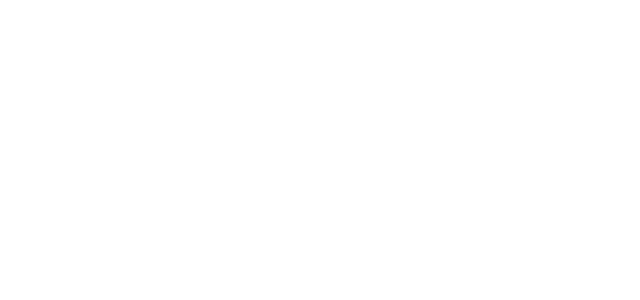
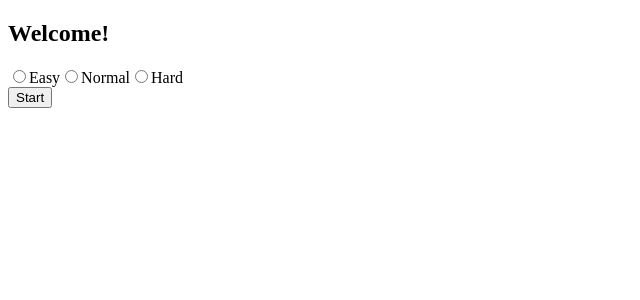
Before and after one commit to acciojob/memory-game-aditya2145, a React app: page / in a window 1280 px wide. Shown: the top 300 px of the page, without its empty margins (0-640 px from the left). Built offline with nearby package versions, Linux system fonts and the light colour scheme.

Commit message:
Update App.js

```diff
--- a/src/components/App.js
+++ b/src/components/App.js
@@ -1,11 +1,13 @@
 
 import React from "react";
+import Landing from './Landing'
 import './../styles/App.css';
 
 const App = () => {
   return (
     <div>
         {/* Do not remove the main div */}
+        <Landing />
     </div>
   )
 }
```
